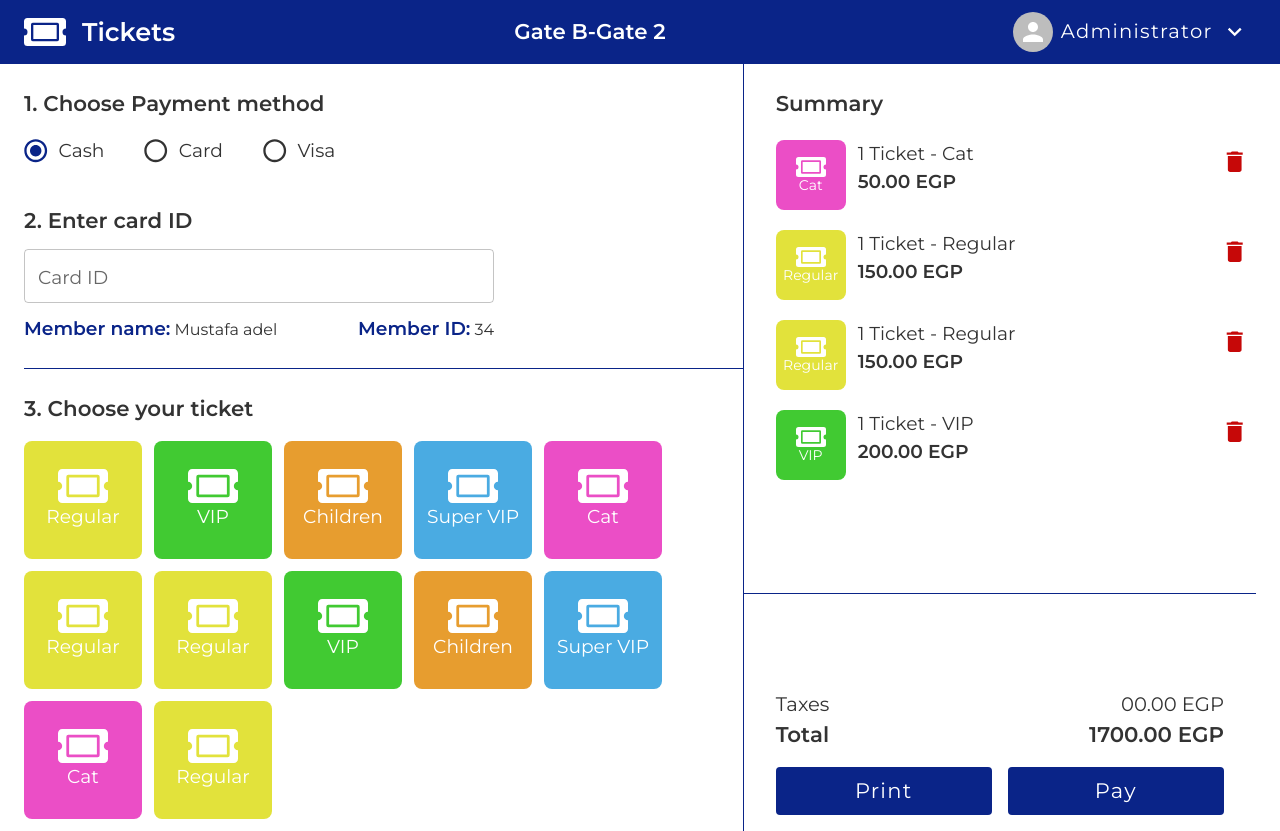
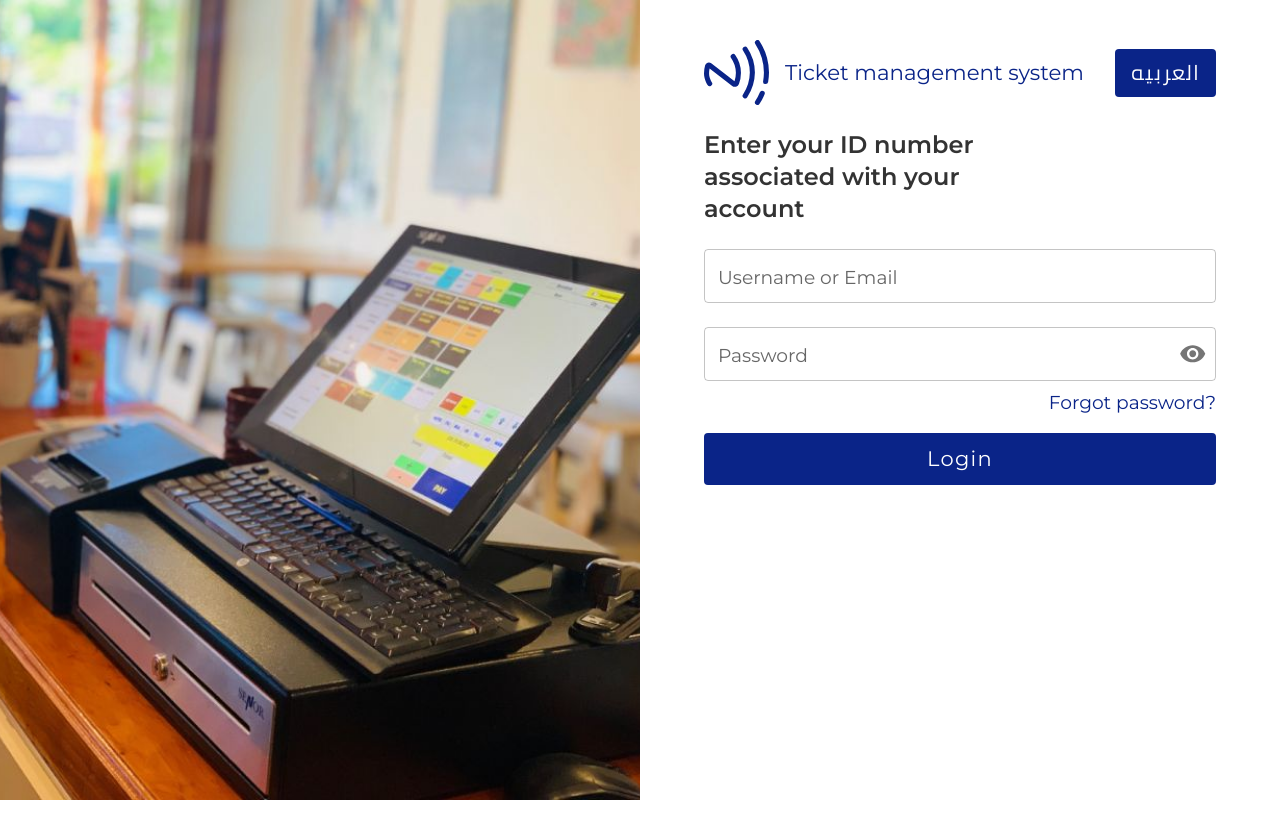
Before and after one commit to MahmoudAhmed294/ticket, a React (Create React App) app: page / in a window 1280 px wide. After the commit the page ends 800 px from the top, so only its background shows below. Built offline with nearby package versions, Linux system fonts and the light colour scheme.

Commit message:
first update

```diff
--- a/src/App.tsx
+++ b/src/App.tsx
@@ -6,15 +6,23 @@ import "style/globals.css";
 import Loading from "components/Loading";
 import Login from "pages/auth/Login";
 import Tickets from "pages/Tickets";
+import { toggleLanguage } from "store/languageSlice";
+import { ClientStorage } from "utils/hooks/useLocalStroge";
+import { useAppDispatch } from "utils/hooks/useStore";
 
 function App() {
   const [isLoaded, setIsLoaded] = useState(true);
+  const language = ClientStorage.get("language");
+  const dispatch = useAppDispatch();
 
   useEffect(() => {
 
     setTimeout(() => {
       setIsLoaded(false);
     }, 2000);
+      dispatch(toggleLanguage(language === "ar" ? "ar" : "en"));
+      // eslint-disable-next-line react-hooks/exhaustive-deps
+
 
   }, []);
 
@@ -25,8 +33,8 @@ function App() {
       ) : (
         <BrowserRouter>
           <Routes>
-            <Route path="/login" element={<Login />} />
-            <Route path="/" element={<Tickets />} />
+            <Route path="/"  element={<Login />} />
+            <Route path="/home" element={<Tickets />} />
           </Routes>
         </BrowserRouter>
       )}
--- a/src/components/NavBar.tsx
+++ b/src/components/NavBar.tsx
@@ -30,7 +30,6 @@ const NavBar: FunctionComponent<Props> = () => {
   const handleClose = () => {
     setAnchorEl(null);
   };
-  useEffect(() => {}, []);
 
   return (
     <Box sx={{ flexGrow: 1 }}>
@@ -55,8 +54,12 @@ const NavBar: FunctionComponent<Props> = () => {
                 <Typography variant={IsSm ? "h6" : "h4"}>
                   Ahmed Khaled
                 </Typography>
-                <Typography variant={IsSm ? "caption" : "h4"}>5 Sep 2022</Typography>
-                <Typography variant={IsSm ? "caption" : "h4"}>Gate 2</Typography>
+                <Typography variant={IsSm ? "caption" : "h4"}>
+                  5 Sep 2022
+                </Typography>
+                <Typography variant={IsSm ? "caption" : "h4"}>
+                  Gate 2
+                </Typography>
               </Stack>
             ) : (
               <Stack
@@ -67,9 +70,9 @@ const NavBar: FunctionComponent<Props> = () => {
               >
                 <Stack direction="row" spacing={2}>
                   <img src={ticket} alt="ticket" />
-                  <Typography variant="h1">Tickets</Typography>
+                  <Typography variant="h1">{t("Tickets")}</Typography>
                 </Stack>
-                <Typography variant="h4">Gate B-Gate 2</Typography>
+                <Typography variant="h4"> {t("Gate B-Gate 2")}</Typography>
                 <div>
                   <Button
                     id="basic-button"
--- a/src/components/SummaryItem.tsx
+++ b/src/components/SummaryItem.tsx
@@ -7,17 +7,18 @@ import DeleteIcon from "@mui/icons-material/Delete";
 interface Props {
   title: string;
   price: number;
+  id:number
 }
-const SummaryItem: FunctionComponent<Props> = ({ title, price }) => {
+const SummaryItem: FunctionComponent<Props> = ({ title, price , id}) => {
   const { t } = useTranslation();
 
   return (
     <Stack direction="row" justifyContent="space-between" alignItems="top">
       <Stack direction="row" justifyContent="start" alignItems="top">
-        <Ticket price={price} isSummary title={title} />
+        <Ticket price={price} isSummary title={title} id={id} />
         <Box>
           <Typography variant="body1">
-            {"1 Ticket "} - {title}
+           1 {t('Ticket')} - {title}
           </Typography>
           <Typography variant="subtitle1">{price}.00 EGP</Typography>
         </Box>
--- a/src/components/SummaryList.tsx
+++ b/src/components/SummaryList.tsx
@@ -1,11 +1,14 @@
 import { Box, Typography, Stack, Divider, Button } from "@mui/material";
-import { ticketsData } from "data/tikcet";
 import { FunctionComponent } from "react";
 import { useTranslation } from "react-i18next";
+import { getSummary ,getTotal} from "store/ticketsSlice";
+import { useAppSelector } from "utils/hooks/useStore";
 import SummaryItem from "./SummaryItem";
 interface Props {}
 const SummaryList: FunctionComponent<Props> = () => {
   const { t } = useTranslation();
+  const SummaryList = useAppSelector(getSummary)
+  const Total = useAppSelector(getTotal)
 
   return (
     <Stack
@@ -39,8 +42,8 @@ const SummaryList: FunctionComponent<Props> = () => {
             },
           }}
         >
-          {ticketsData.map(({ title, price, id }) => (
-            <SummaryItem key={id} title={title} price={price} />
+          {SummaryList.map(({ title, price, id }) => (
+            <SummaryItem key={id} title={title} price={price} id={id} />
           ))}
         </Stack>
       </Box>
@@ -60,7 +63,7 @@ const SummaryList: FunctionComponent<Props> = () => {
           alignItems="center"
         >
           <Typography variant="h3">{t("Total")}</Typography>
-          <Typography variant="h3">1700.00 EGP</Typography>
+          <Typography variant="h3">{Total}.00 EGP</Typography>
         </Stack>
         <Stack
           direction="row"
--- a/src/components/Ticket.tsx
+++ b/src/components/Ticket.tsx
@@ -1,18 +1,21 @@
 import { Stack, Typography } from "@mui/material";
 import { FunctionComponent, useState, useEffect } from "react";
 import { useTranslation } from "react-i18next";
+import { IsScreenIn_sm } from "utils/hooks/IsScreenIn_sm";
+import { useAppDispatch } from "utils/hooks/useStore";
+
 import TicketImg from "assets/images/ticket.svg";
-import { IsScreenIn_sm } from "utils/hooks/IsScreenIn_sm";
-import { FlashOnRounded } from "@mui/icons-material";
-
+import { addTicketToSummary } from "store/ticketsSlice";
 interface Props {
   title: string;
   price: number;
   isSummary?: boolean;
+  id: number;
 }
-const Ticket: FunctionComponent<Props> = ({ title, isSummary, price }) => {
+const Ticket: FunctionComponent<Props> = ({ title, isSummary, price, id }) => {
   const { t } = useTranslation();
   const [isSelected, setIsSelected] = useState(false);
+  const dispatch = useAppDispatch()
   const [color, setColor] = useState("#E2E23B");
   const IsSm = IsScreenIn_sm();
 
@@ -41,20 +44,21 @@ const Ticket: FunctionComponent<Props> = ({ title, isSummary, price }) => {
     setTimeout(() => {
       setIsSelected(false);
     }, 1000);
+    dispatch(addTicketToSummary(id))
   };
 
   return (
     <Stack
       onClick={() => AddTicket()}
       sx={{
-        mb: { xs: "4px", sm: 1.5 },
-        mr: { xs: "4px", sm: 1.5 },
+        mb: { xs: "8px", sm: 1.5 },
+        mr: { xs: "0", sm: 1.5 },
         backgroundColor: color,
         cursor: isSummary ? "unset" : "pointer",
         py: 2,
         px: 1,
-        width: isSummary ? "70px" : { xs: "85px", sm: "118px" },
-        height: isSummary ? "70px" : { xs: "85px", sm: "118px" },
+        width: isSummary ? "70px" : { xs: "80px", sm: "118px" },
+        height: isSummary ? "70px" : { xs: "80px", sm: "118px" },
         borderRadius: "8px",
         color: "body.light",
         border: isSelected && !isSummary ? "2px solid " : "unset",
@@ -69,16 +73,17 @@ const Ticket: FunctionComponent<Props> = ({ title, isSummary, price }) => {
       <img
         src={TicketImg}
         alt={title}
-        width={isSummary ? "30px" : IsSm ? "30px" : "50px"}
+        width={isSummary ? "30px" : IsSm ? "25px" : "50px"}
       />
       <Typography
         variant={isSummary ? "overline" : "body1"}
         sx={{
           textAlign: "center",
           mt: { xs: "0 !important", sm: "12px" },
+          fontSize: { xs: "14px !important", sm: "inherit" },
         }}
       >
-        {title}
+        {t(title)}
       </Typography>
     </Stack>
   );
--- a/src/components/TicketList.tsx
+++ b/src/components/TicketList.tsx
@@ -1,5 +1,5 @@
 import Stack from "@mui/material/Stack"
-import { ticketsData } from "data/tikcet";
+import { ticketsData } from "data/ticket";
 import React ,{FunctionComponent} from 'react'
 import { useTranslation } from 'react-i18next';
 import Ticket from "./Ticket";
@@ -13,10 +13,10 @@ const TicketList :FunctionComponent<Props> = () => {
     direction="row"
     alignItems="center"
     flexWrap={"wrap"}
-    sx={{ justifyContent: { xs: "center", sm: "start" } }}
+    sx={{ justifyContent: { xs: "space-between", sm: "start" } }}
   >
     {ticketsData.map(({ title, price, id }) => (
-      <Ticket title={title} price={price} key={id} />
+      <Ticket title={title} price={price} key={id}  id={id}/>
     ))}
   </Stack>
 )
--- a/src/i18n/Ar.json
+++ b/src/i18n/Ar.json
@@ -1,4 +1,27 @@
 {
-  "Sign in": "تسجيل الدخول",
-  "العربيه": "English"
+  "Login": "تسجيل الدخول",
+  "العربيه": "English",
+  "Ticket management system":"نظام إدارة التذاكر",
+  "Enter your ID number associated with your account":"أدخل رقم هويتك المرتبط بحسابك",
+  "Password":"كلمه المرور",
+  "Username or Email":"اسم المستخدم أو البريد الإلكتروني",
+  " Forgot password?":"هل نسيت كلمة السر ؟",
+  "Tickets":"تذاكر",
+  "Gate B-Gate 2":"البوابة B-البوابة 2",
+  "1. Choose Payment method":"اختر طريقة الدفع",
+  "2. Enter card ID":"أدخل معرف البطاقة",
+  "Member name:":"اسم العضو",
+  "Member ID:":"هوية العضو",
+  "3. Choose your ticket":"اختر تذكرتك",
+  "Summary":"ملخص",
+  "Ticket":"تذكرة",
+  "Taxes":"ضرائب",
+  "Total":"إجمالي",
+  "Print":"طباعة",
+  "VIP":"مميزه",
+  "Children":"اطفال",
+  "Super VIP":"مميزه جدا",
+  "Cat":"قطة",
+  "Pay":"دفع",
+  "Regular":"عادي"
 }
--- a/src/pages/Tickets/index.tsx
+++ b/src/pages/Tickets/index.tsx
@@ -105,7 +105,7 @@ const Index: FunctionComponent<Props> = () => {
                 justifyContent="space-between"
                 flexWrap="wrap"
                 sx={{
-                  mt: {xs:0, sm: 1.5},
+                  mt: { xs: 0, sm: 1.5 },
                   order: { xs: 1, sm: "unset" },
                   maxWidth: { xs: "100%", md: "470px" },
                 }}
@@ -170,15 +170,22 @@ const Index: FunctionComponent<Props> = () => {
               <SummaryList />
             </Grid>
           )}
-          {IsSm  ? (
-            <Button
-              variant="contained"
-              fullWidth
-              sx={{ mt: 3 }}
+          {IsSm ? (
+            <>
+              <Stack
+                direction="row"
+                justifyContent="space-between"
+                alignItems="center"
+                sx={{ width: "100%"  , color:"primary.main" , mt:1.5 }}
+              >
+                <Typography variant="h3">{t("Total")}</Typography>
+                <Typography variant="h3">1700.00 EGP</Typography>
+              </Stack>
 
-            >
-              {t("Print")}
-            </Button>
+              <Button variant="contained" fullWidth sx={{ mt: 1.5 }}>
+                {t("Print")}
+              </Button>
+            </>
           ) : (
             ""
           )}
--- a/src/pages/auth/Login.tsx
+++ b/src/pages/auth/Login.tsx
@@ -12,16 +12,36 @@ import {
   Typography,
 } from "@mui/material";
 import Grid from "@mui/material/Grid";
-import {  useState } from "react";
+import { useState } from "react";
 import { useNavigate } from "react-router-dom";
+import { useAppDispatch, useAppSelector } from "utils/hooks/useStore";
+import { getLanguage, toggleLanguage } from "store/languageSlice";
 import loginBg from "assets/images/loginbg.jpg";
 import logo from "assets/images/logoBlue.svg";
+import { ClientStorage } from "utils/hooks/useLocalStroge";
+import { useTranslation } from "react-i18next";
 
 const Login = () => {
   const navigate = useNavigate();
-
+  const { t } = useTranslation();
   const [form, setForm] = useState({ username: "", password: "" });
   const [showPassword, setShowPassword] = useState(false);
+  const language = useAppSelector(getLanguage);
+  const dispatch = useAppDispatch();
+
+  const changeLanguage = () => {
+    switch (language) {
+      case "en":
+        dispatch(toggleLanguage("ar"));
+        ClientStorage.set("language", "ar");
+        break;
+      case "ar":
+        dispatch(toggleLanguage("en"));
+        ClientStorage.set("language", "en");
+
+        break;
+    }
+  };
 
   return (
     <Grid container sx={{ height: "100vh" }} alignItems="center">
@@ -32,7 +52,12 @@ const Login = () => {
           style={{ width: "100%", height: "100vh", objectFit: "cover" }}
         />
       </Grid>
-      <Grid item  xs={12} md={6} sx={{ height: "100%" , px:{xs:2,md:8} , py:5 }}>
+      <Grid
+        item
+        xs={12}
+        md={6}
+        sx={{ height: "100%", px: { xs: 2, md: 8 }, py: 5 }}
+      >
         <Stack direction="column" spacing={3}>
           <Stack
             direction="row"
@@ -46,28 +71,33 @@ const Login = () => {
                 alt="logo"
                 style={{ width: "65px", height: "65px", objectFit: "cover" }}
               />
-              <Typography variant="h3" sx={{ color: "primary.main" , fontWeight: "500" }}>
-                Ticket management system{" "}
+              <Typography
+                variant="h3"
+                sx={{ color: "primary.main", fontWeight: "500" }}
+              >
+                {t("Ticket management system")}
               </Typography>
             </Stack>
             <Button
               variant="contained"
               sx={{ fontFamily: "Cairo , sans-serif" }}
+              onClick={() => changeLanguage()}
             >
-              العربيه
+              {t("العربيه")}
             </Button>
           </Stack>
           <Typography variant="h2" sx={{ width: { xs: "100%", md: "70%" } }}>
-            Enter your ID number associated with your account
+            {t("Enter your ID number associated with your account")}
           </Typography>
-          <Stack
-            direction="column"
-            alignItems="center"
-            justifyContent="center"
-          >
-            <TextField label="Username or Email" variant="outlined" fullWidth sx={{mb:3}} />
-            <FormControl variant="outlined" fullWidth sx={{mb:1}}>
-              <InputLabel>Password</InputLabel>
+          <Stack direction="column" alignItems="center" justifyContent="center">
+            <TextField
+              label={t('Username or Email')}
+              variant="outlined"
+              fullWidth
+              sx={{ mb: 3 }}
+            />
+            <FormControl variant="outlined" fullWidth sx={{ mb: 1 }}>
+              <InputLabel>                {t("Password")}</InputLabel>
               <OutlinedInput
                 value={form.password}
                 onChange={(e) => setForm({ ...form, password: e.target.value })}
@@ -88,10 +118,16 @@ const Login = () => {
               />
             </FormControl>
             <Link href="#" underline="none" alignSelf="end">
-              Forgot password?
+             {t(' Forgot password?')}
             </Link>
-            <Button variant="contained" fullWidth onClick={()=>navigate('/')} sx={{mt:2}} size="large">
-              Login
+            <Button
+              variant="contained"
+              fullWidth
+              onClick={() => navigate("/home")}
+              sx={{ mt: 2 }}
+              size="large"
+            >
+              {t("Login")}
             </Button>
           </Stack>
         </Stack>
--- a/src/store/store.ts
+++ b/src/store/store.ts
@@ -1,9 +1,11 @@
 import { configureStore, ThunkAction, Action } from "@reduxjs/toolkit";
 import languageSlice from "./languageSlice";
+import ticketsSlice from "./ticketsSlice";
 
 export const store = configureStore({
   reducer: {
     language: languageSlice,
+    tickets:ticketsSlice
   },
 });
 
--- /dev/null
+++ b/src/store/ticketsSlice.ts
@@ -0,0 +1,42 @@
+
+import { createSlice, PayloadAction } from "@reduxjs/toolkit";
+import {ticketsData} from  "data/ticket";
+import { getToPathname } from "react-router/lib/router";
+
+import { RootState } from "./store";
+
+interface ticket {
+id:number;
+title:string;
+price:number
+}
+export interface TicketsState {
+    Summary:ticket[]
+    total:number
+}
+
+const initialState: TicketsState = {
+    Summary:[],
+    total:0
+};
+
+export const ticketsSlice = createSlice({
+  name: "tickets",
+  initialState,
+
+  reducers: {
+    addTicketToSummary:(state, action: PayloadAction<number>)=> {
+        const summaryItem = ticketsData.filter(({id})=> id === action.payload)
+         state.Summary.push(...summaryItem)
+         state.total = state.Summary.map(({price})=>price).reduce((total, num) => total + num)
+
+    },
+  },
+});
+
+export const { addTicketToSummary } = ticketsSlice.actions;
+
+export const getSummary = (state: RootState) => state.tickets.Summary;
+export const getTotal = (state: RootState) => state.tickets.total;
+
+export default ticketsSlice.reducer;
```
Also changed, not shown: src/data/ticket.ts (renamed from src/data/tikcet.ts).
